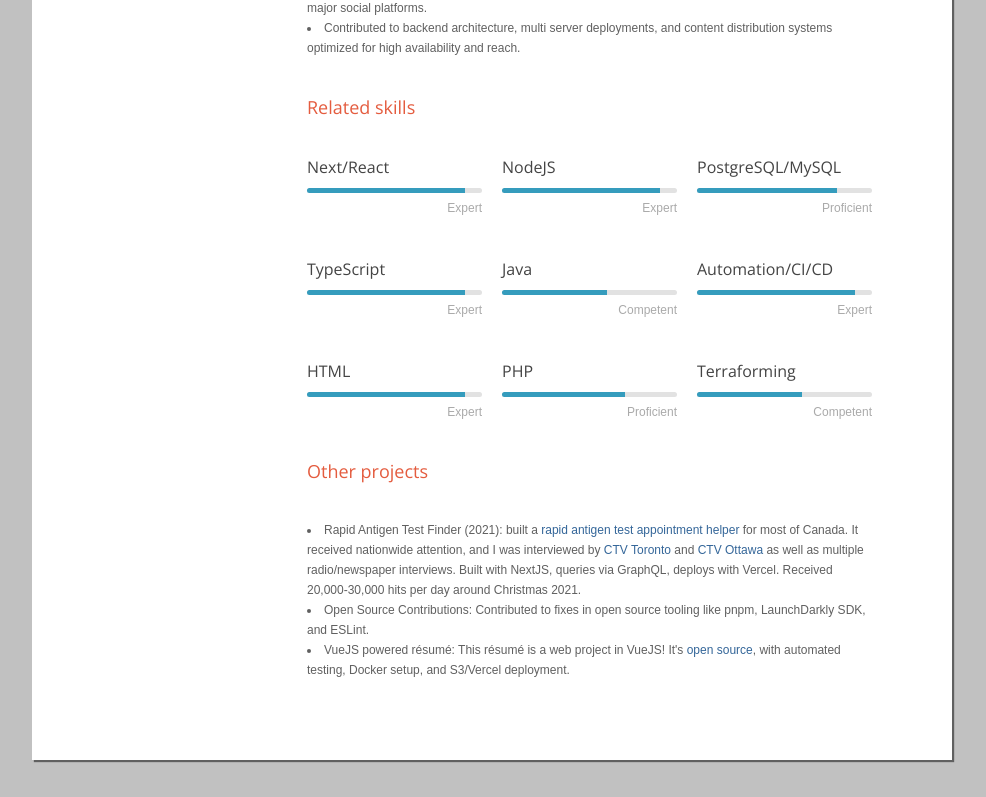
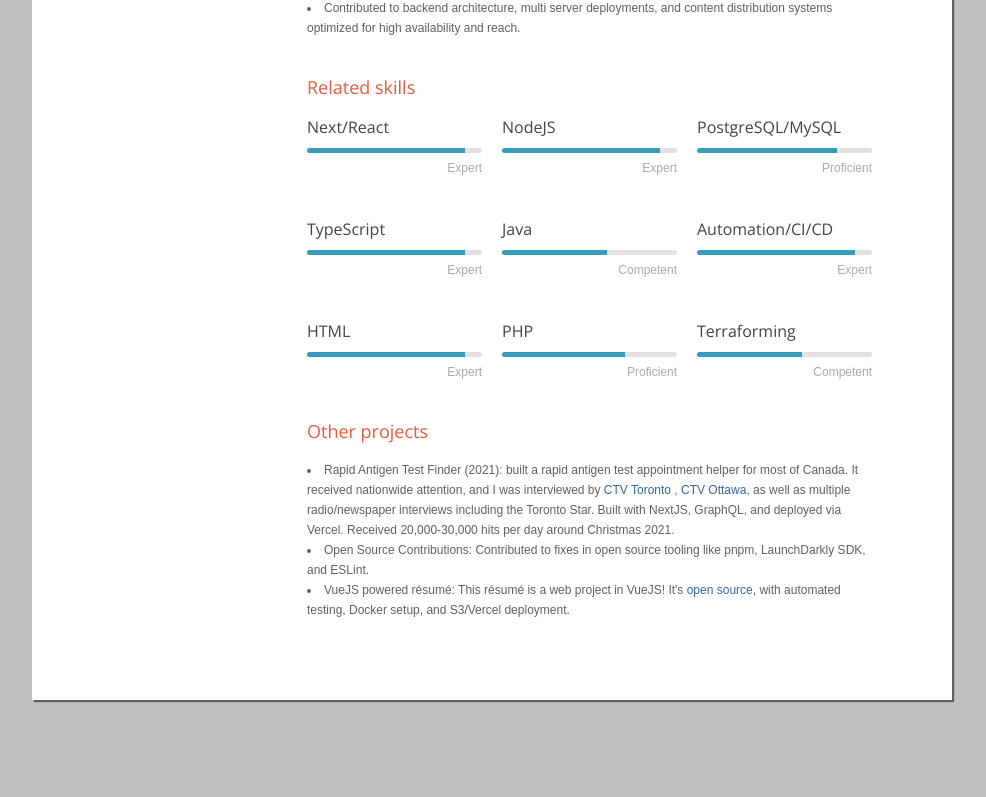
Before and after one commit to mikedidomizio/mikedidomizio-resume, a Vue app: page / in a window 1280 px wide. Shown: the part 1773-2570 px from the top of the page, without its empty margins (148-1134 px from the left). Built offline with nearby package versions, Linux system fonts and the light colour scheme.

Commit message:
Remove link for RAT website as it's dead

```diff
--- a/src/App.vue
+++ b/src/App.vue
@@ -107,10 +107,10 @@
             <SkillsRow>
                 <ul class="disc">
                     <li>
-                      Rapid Antigen Test Finder (2021):  built a <a href="https://covid-testing.vercel.app/" target="_blank">rapid antigen test appointment helper</a> for most of Canada.
+                      Rapid Antigen Test Finder (2021):  built a rapid antigen test appointment helper for most of Canada.
                       It received nationwide attention, and I was interviewed by <a href="https://www.youtube.com/watch?v=JZNTT7g3ytQ" target="_blank">CTV Toronto</a>
-                      and <a href="https://www.youtube.com/watch?v=6ofQ82206K8" target="_blank">CTV Ottawa</a> as well as multiple radio/newspaper interviews.
-                      Built with NextJS, queries via GraphQL, deploys with Vercel. Received 20,000-30,000 hits per day around Christmas 2021.
+                      , <a href="https://www.youtube.com/watch?v=6ofQ82206K8" target="_blank">CTV Ottawa</a>, as well as multiple radio/newspaper interviews including the Toronto Star.
+                      Built with NextJS, GraphQL, and deployed via Vercel. Received 20,000-30,000 hits per day around Christmas 2021.
                     </li>
                     <li>Open Source Contributions: Contributed to fixes in open source tooling like pnpm, LaunchDarkly SDK, and ESLint.</li>
                     <li>VueJS powered résumé: This résumé is a web project in VueJS!  It's <a href="https://github.com/mikedidomizio/mikedidomizio-resume">open
--- a/src/assets/layout.css
+++ b/src/assets/layout.css
@@ -42,7 +42,7 @@
     border-bottom:1px solid #efefef; font-weight:300; font-size:20px; line-height:32px;
     text-align:center; }
 
-.cv-section-title{ color:#E45C3F; margin-bottom: 40px; line-height:18px; }
+.cv-section-title{ color:#E45C3F; margin-bottom: 20px; line-height:18px; }
 
 .cv-item{ margin-bottom:20px; }
 
```
